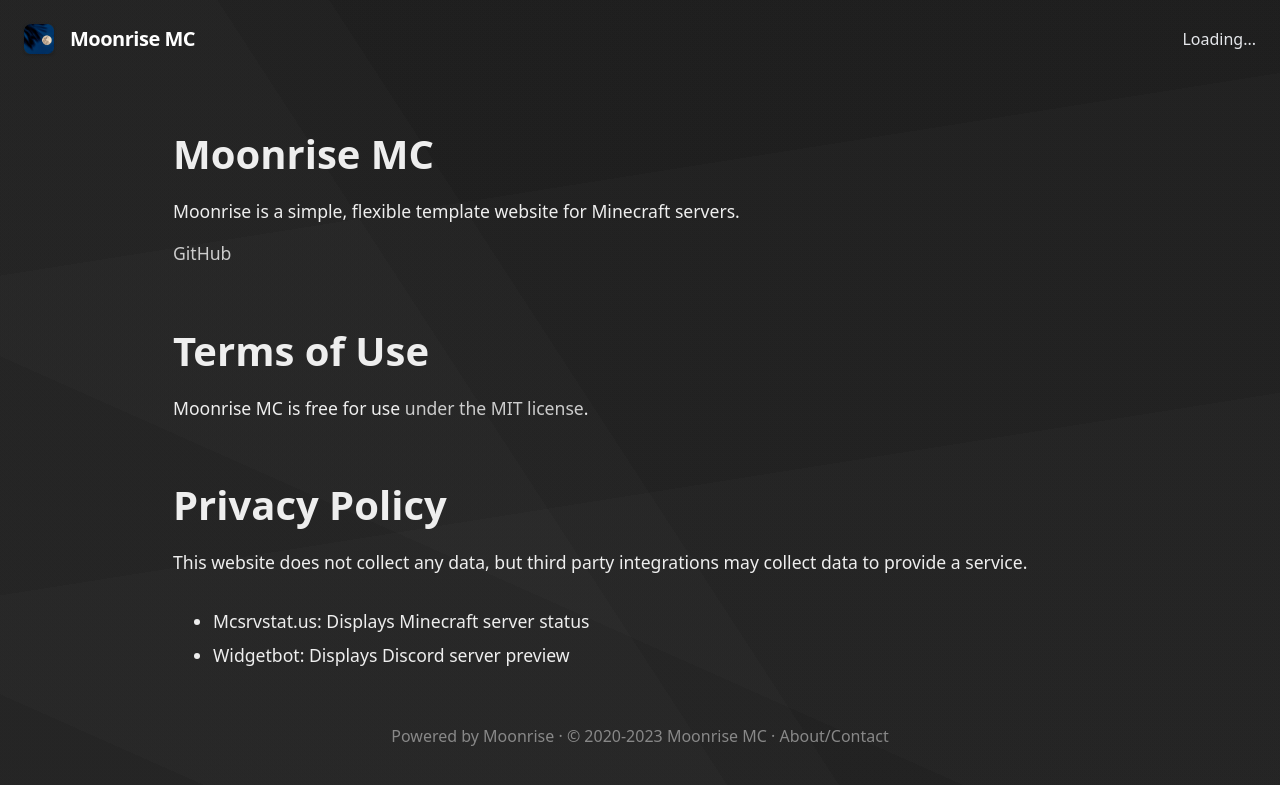
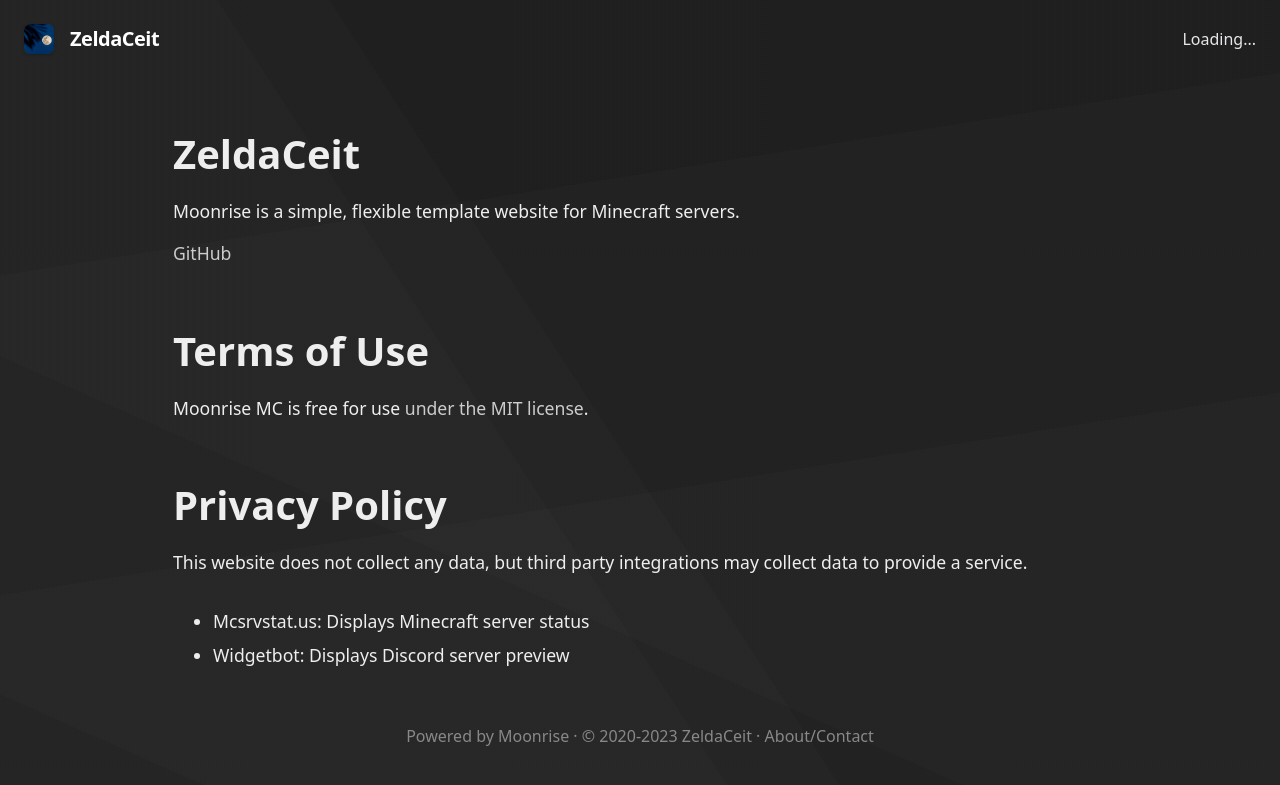
Before and after one commit to KohakuChan-Dev/zeldaceit.github.io, a Jekyll site: the page built from docs/about.md, in a window 1280 px wide. Shown: the top 785 px of the page. Built offline with Jekyll 4.4.1, drawn with Linux system fonts in a browser that asks for light colours; our own code applies the rules of GitHub Pages for plain Markdown files.

Commit message:
Update _config.yml

```diff
--- a/docs/_config.yml
+++ b/docs/_config.yml
@@ -11,10 +11,10 @@ showinSearchEngines: true
 
 
 # Set basic server info
-serverName: Moonrise MC
+serverName: ZeldaCeit
 serverDescription: A Minecraft server where we have lots of fun!
-serverIP: 31.41.59.26:5358
-useBedrockForOnlineStatus: false
+serverIP: 45.130.141.229:19132
+useBedrockForOnlineStatus: true
 
 
 # Discord information
```
